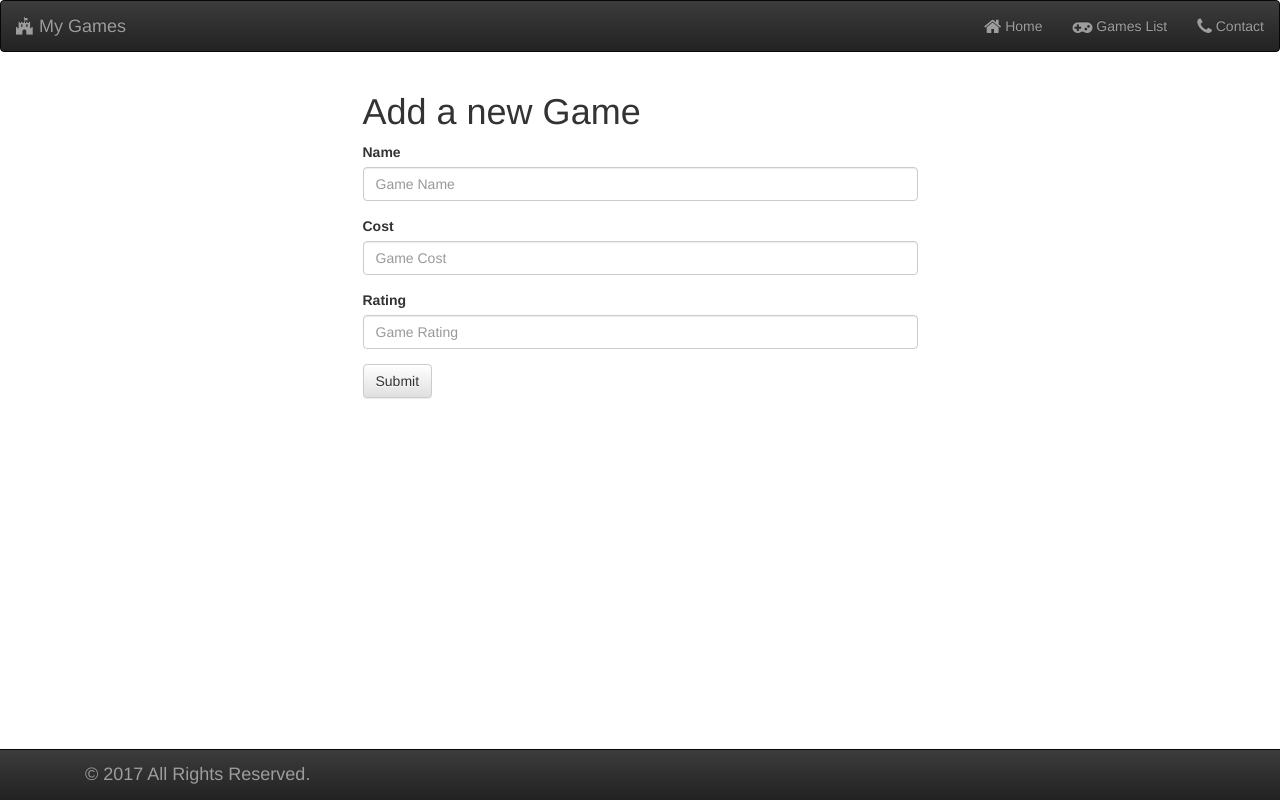
After one commit to CentennialCollege/COMP308-W2017-Lesson5B, a Node server app: page /games/add in a window 1280 px wide. The commit adds this page. Run offline with Node 20, Linux system fonts and the light colour scheme; some libraries are stand-ins or nearby versions.

Commit message:
added update and create functionality

```diff
--- a/server/routes/games.js
+++ b/server/routes/games.js
@@ -2,12 +2,13 @@ let express = require('express');
 let router = express.Router();
 let mongoose = require('mongoose');
 
+// game object created from the Schema / model
 let game = require('../models/games');
 
-/* GET games List page. */
+/* GET games List page. READ */
 router.get('/', (req, res, next) => {
   // find all games in the games collection
-  game.find((err, games) => {
+  game.find( (err, games) => {
     if (err) {
       return console.error(err);
     }
@@ -17,9 +18,79 @@ router.get('/', (req, res, next) => {
         games: games
       });
     }
-
   });
 
 });
 
+//  GET the Game Details page in order to add a new Game
+router.get('/add', (req, res, next) => {
+  res.render('games/details', {
+    title: "Add a new Game",
+    games: ''
+  });
+});
+
+// POST process the Game Details page and create a new Game - CREATE
+router.post('/add', (req, res, next) => {
+
+    let newGame = game({
+      "name": req.body.name,
+      "cost": req.body.cost,
+      "rating": req.body.rating
+    });
+
+    game.create(newGame, (err, game) => {
+      if(err) {
+        console.log(err);
+        res.end(err);
+      } else {
+        res.redirect('/games');
+      }
+    });
+});
+
+// GET the Game Details page in order to edit a new Game
+router.get('/:id', (req, res, next) => {
+    // get a reference to the id from the url
+    let id = req.params.id;
+
+    // find one game by its id
+    game.findById(id, (err, games) => {
+      if(err) {
+        console.log(err);
+        res.end(error);
+      } else {
+        // show the game details view
+        res.render('games/details', {
+            title: 'Game Details',
+            games: games
+        });
+      }
+    });
+});
+
+// POST - process the information passed from the details form and update the document
+router.post('/:id', (req, res, next) => {
+  // get a reference to the id from the url
+    let id = req.params.id;
+
+     let updatedGame = game({
+       "_id": id,
+      "name": req.body.name,
+      "cost": req.body.cost,
+      "rating": req.body.rating
+    });
+
+    game.update({_id: id}, updatedGame, (err) => {
+      if(err) {
+        console.log(err);
+        res.end(err);
+      } else {
+        // refresh the game List
+        res.redirect('/games');
+      }
+    });
+
+});
+
 module.exports = router;
--- /dev/null
+++ b/server/views/games/details.ejs
@@ -0,0 +1,31 @@
+<% include ../partials/header.ejs %>
+
+    <!-- MAIN CONTENT -->
+    <div class="container">
+      <div class="row">
+        <div class="col-md-offset-3 col-md-6">
+          <h1><%= title %></h1>
+            <form class="form" method="post">
+              <div class="form-group">
+                <label for="NameTextField">Name</label>
+                <input type="text" class="form-control" id="NameTextField"
+                placeholder="Game Name" name="name" value="<%= games.name %>" required>
+              </div>
+              <div class="form-group">
+                <label for="CostTextField">Cost</label>
+                <input type="text" class="form-control" id="CostTextField"
+                placeholder="Game Cost" name="cost" value="<%= games.cost %>"  required>
+              </div>
+              <div class="form-group">
+                <label for="RatingTextField">Rating</label>
+                <input type="text" class="form-control" id="RatingTextField"
+                placeholder="Game Rating" name="rating" value="<%= games.rating %>"  required>
+              </div>
+
+              <button type="submit" class="btn btn-default">Submit</button>
+            </form>
+        </div>
+      </div>
+    </div>
+
+<% include ../partials/footer.ejs %>
```
Also changed, not shown: server/views/games/index.ejs (+6 -3 lines).
